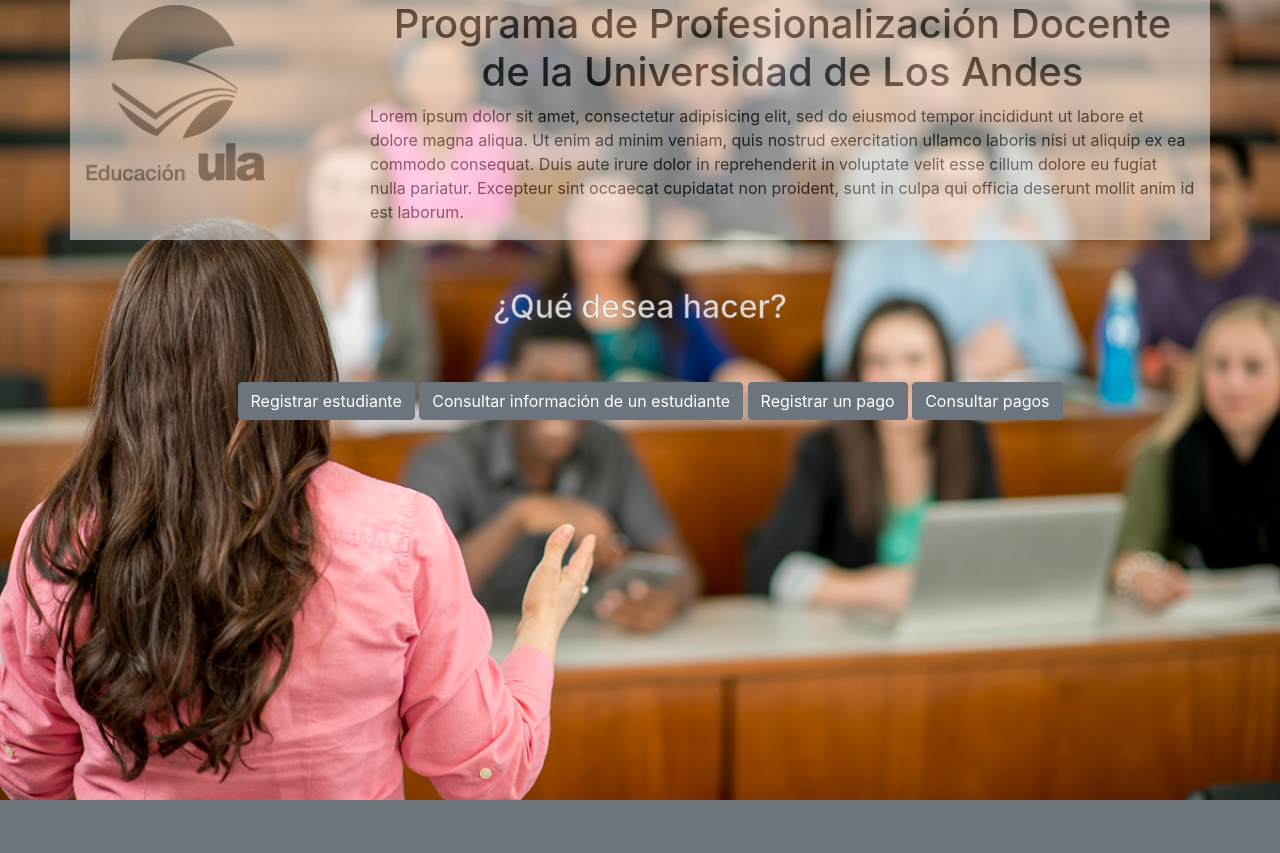
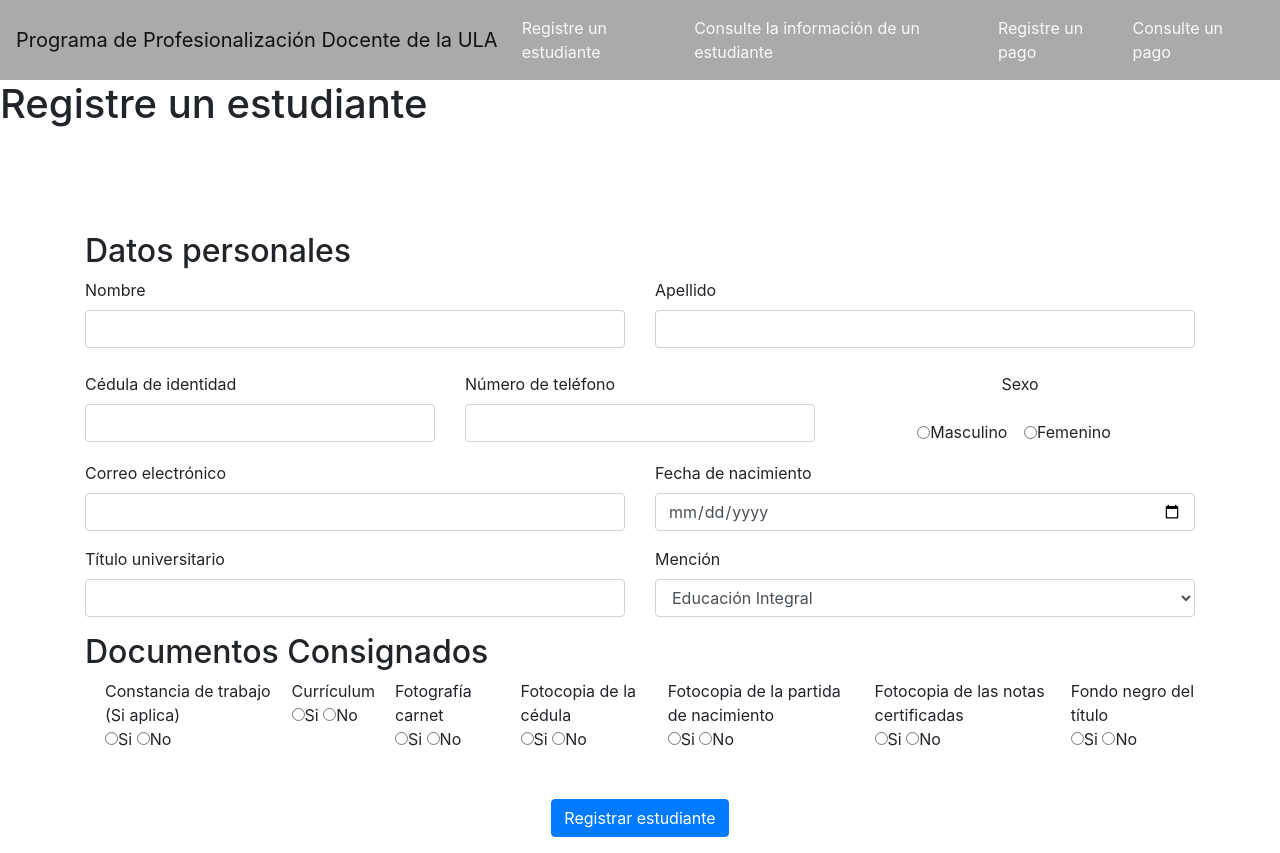
Before and after one commit to enriqueuz/Tesis-Sistemas-2019, a PHP site: page /registroEs.php in a window 1280 px wide. Before the commit the page ends 800 px from the top, so only its background shows below. Run offline with PHP 8.4, Linux system fonts and the light colour scheme.

Commit message:
Reverted duplicate file.

```diff
--- a/registroEs.php
+++ b/registroEs.php
@@ -1,56 +1,191 @@
 <!DOCTYPE html>
 <html>
+<head>
+	<title>Registre un estudiante</title>
+	<meta charset="utf-8">
+	<link rel="icon" type="image/jpg" href="logo.jpg">
+	<script type="text/javascript" src="js/bootstrap.min.js"></script>
+	<script type="text/javascript" src="js/jquery-3.4.1.min.js"></script>
+	<link rel="stylesheet" type="text/css" href="css/bootstrap.min.css">
 
-<head>
 
-    <meta charset="utf-8">
-    <link rel="stylesheet" type="text/css" href="css/estilopp.css">
-    <link rel="stylesheet" type="text/css" href="css/bootstrap.min.css">
-    <link rel="icon" type="image/jpg" href="img/logo.jpg">
-    <script type="text/javascript" src="js/jquery-3.4.1.min.js"></script>
-    <script type="text/javascript" src="js/bootstrap.min.js"></script>
-    <title>Programa de Profesionalización Docente</title>
 </head>
-
 <body>
 
-    <div class="bg">
+	<header>
+		<nav class="navbar navbar-expand-lg navbar-light" style="background-color: #AAA9AB">
+		  	<a class="navbar-brand" href="paginaP.html">Programa de Profesionalización Docente de la ULA</a>
+		  	<button class="navbar-toggler" type="button" data-toggle="collapse" data-target="#navbarSupportedContent" aria-controls="navbarSupportedContent" aria-expanded="falsse" aria-label="Toggle navigation">
+		    	<span class="navbar-toggler-icon"></span>
+		  	</button>
 
-        <header class="container header">
-            <span class="border-left-0">
+			<div class="collapse navbar-collapse" id="navbarSupportedContent">
+		    	<ul class="navbar-nav mr-auto">
+			      	<li class="nav-item"><a class="nav-link disabled text-light" href="registroEs.html">Registre un estudiante</a></li>
+	   			    <li class="nav-item"><a class="nav-link text-light" href="consultaEs.html">Consulte la información de un estudiante</a></li>
+	   			    <li class="nav-item"><a class="nav-link text-light" href="registroPa.html">Registre un pago</a></li>
+	   			     <li class="nav-item"><a class="nav-link text-light" href="consultaPa.html">Consulte un pago</a></li>
+		    	</ul>
+            <!--
+                <form class="form-inline my-2 my-lg-0">
+		            <input class="form-control mr-sm-2" type="search" placeholder="Search" aria-label="Search">
+		            <button class="btn btn-outline-success my-2 my-sm-0" type="submit">Search</button>
+                </form>
+            -->
+		  </div>
+		</nav>
+	</header>
+
+<!-- Inicia formulario de registro-->
+
+	<h1>Registre un estudiante</h1>
+
+	<br>
+	<div class="container py-5">
+		<br>
+		<form action="procesarRE.php" method="POST" name="fe" class="form-horizontal">
+
+			<div class="form-group">
+				<h2>Datos personales</h2>
 				<div class="row">
-					<div class="col-lg-3">
-						<img src="img/educacionula.png" width="180" height="180" class="logo">
+					<div class="col-sm">
+						<label for="nombre">Nombre</label>
+						<input type="text" name="nombre" class="form-control">
 					</div>
 
-                    <div class="col-lg-9">
-                        <h1 align="center">Programa de Profesionalización Docente de la Universidad de Los Andes</h1>
-                        <p>Lorem ipsum dolor sit amet, consectetur adipisicing elit, sed do eiusmod
-                        tempor incididunt ut labore et dolore magna aliqua. Ut enim ad minim veniam,
-                        quis nostrud exercitation ullamco laboris nisi ut aliquip ex ea commodo
-                        consequat. Duis aute irure dolor in reprehenderit in voluptate velit esse
-                        cillum dolore eu fugiat nulla pariatur. Excepteur sint occaecat cupidatat non
-                        proident, sunt in culpa qui officia deserunt mollit anim id est laborum.</p>
-                    </div>
+					<div class="col-sm">
+						<label for="apellido">Apellido</label>
+						<input type="text" name="apellido" class="form-control">
+					</div>
 				</div>
-			</span>
-        </header>
+				<br>
 
-        <br>
-        <br>
-        <h2 class="subtitulo" align="center">¿Qué desea hacer?</h2>
-        <br>
-        <br>
 
-        <div class="form-check">
-            <nav align="center">
-                <intput type="button" class="btn btn-secondary" onclick="window.location.href='registroEs.php'">Registrar estudiante</intput type="button">
-                <intput type="button" class="btn btn-secondary" onclick="window.location.href='consultaEs.php'">Consultar información de un estudiante</intput type="button">
-                <intput type="button" class="btn btn-secondary" onclick="window.location.href='registroPa.php'">Registrar un pago</intput type="button">
-                <intput type="button" class="btn btn-secondary" onclick="window.location.href='consultaPa.php'">Consultar pagos</intput type="button">
-            </nav>
-        </div>
-    </div>
+				<div class="form-group">
+					<div class="row">
+						<div class="col-sm">
+							<label for="cedula">Cédula de identidad</label>
+							<input type="number" name="cedula" class="form-control">
+						</div>
+
+						<div class="col-sm">
+							<label for="telefono">Número de teléfono</label>
+							<input type="tel" name="telefono" class="form-control">
+						</div>
+
+						<div class="col-sm" align="center">
+
+							<label for="sexo" class="form-check-label">Sexo</label><br><br>
+							<div class="form-check form-check-inline">
+								<input type="radio" name="sexo" value="masculino"> Masculino
+							</div>
+							<div class="form-check form-check-inline">
+								<input type="radio" name="sexo" value="femenino"> Femenino
+							</div>
+						</div>
+
+					</div>
+				</div>
+
+				<div class="form-group">
+					<div class="row">
+						<div class="col-sm">
+							<label for="correo">Correo electrónico</label>
+							<input type="email" name="correo" class="form-control">
+						</div>
+						<div class="col-sm">
+							<label for="fecha_n">Fecha de nacimiento</label>
+							<input type="date" name="fecha_n" class="form-control">
+						</div>
+					</div>
+				</div>
+
+
+
+
+				<div class="form-group">
+					<div class="row">
+						<div class="col-sm">
+							<label for="titulo">Título universitario</label>
+							<input type="text" name="titulo" class="form-control">
+						</div>
+						<div class="col-sm">
+							<label for="mencion">Mención</label>
+							<select class="form-control">
+								<option value="Educación Integral">Educación Integral</option>
+								<option value="Ciencias Sociales">Ciencias Sociales</option>
+								<option value="Ciencias Naturales, Matemática y Tecnología">Ciencias Naturales, Matemática y Tecnología</option>
+								<option value="Lenguaje, Cultura e Idiomas">Lenguaje, Cultura e Idiomas</option>
+								<option value="Ecología y Educación Ambiental">Ecología y Educación Ambiental</option>
+								<option value="Educación para el Trabajo y Desarrollo Endógeno">Educación para el Trabajo y Desarrollo Endógeno</option>
+								<option value="Ciencias de Salud">Ciencias de Salud</option>
+							</select>
+						</div>
+					</div>
+				</div>
+
+			</div>
+
+
+			<h2>Documentos Consignados</h2>
+			<div class="btn-group" data-toggle="buttons">
+				<div class="form-check">
+
+					<label for="cons_tr" class="form-check-label">Constancia de trabajo (Si aplica)</label>
+					<input type="radio" name="cons_tr" value="Si">Si
+					<input type="radio" name="cons_tr" value="No">No
+
+				</div>
+
+				<div class="form-check">
+					<label for="curriculum" class="form-check-label">Currículum</label>
+					<input type="radio" name="curriculum" value="Si">Si
+					<input type="radio" name="curriculum" value="No">No
+				</div>
+
+				<div class="form-check">
+					<label for="foto_c" class="form-check-label">Fotografía carnet</label>
+					<input type="radio" name="foto_c" value="Si">Si
+					<input type="radio" name="foto_c" value="No">No
+				</div>
+
+				<div class="form-check">
+					<label for="copia_ced" class="form-check-label">Fotocopia de la cédula</label>
+					<input type="radio" name="copia_ced" value="Si">Si
+					<input type="radio" name="copia_ced" value="No">No
+				</div>
+
+				<div class="form-check">
+					<label for="copia_part" class="form-check-label">Fotocopia de la partida de nacimiento</label>
+					<input type="radio" name="copia_part" value="Si">Si
+					<input type="radio" name="copia_part" value="No">No
+				</div>
+
+				<div class="form-check">
+					<label for="notas" class="form-check-label">Fotocopia de las notas certificadas</label>
+					<input type="radio" name="notas" value="Si">Si
+					<input type="radio" name="notas" value="No">No
+				</div>
+
+				<div class="form-check">
+					<label for="fondo_n" class="form-check-label">Fondo negro del título</label>
+					<input type="radio" name="fondo_n" value="Si">Si
+					<input type="radio" name="fondo_n" value="No">No
+				</div>
+			</div>
+		</div>
+
+
+			<div class="form-group" align="center">
+				<button class="btn btn-primary">Registrar estudiante</button>
+			</div>
+
+
+
+
+		</form>
+
+	</div>
+
 </body>
-
 </html>
```
